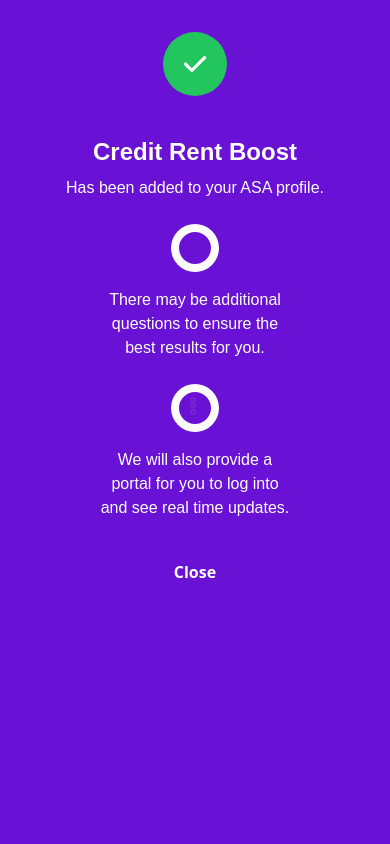
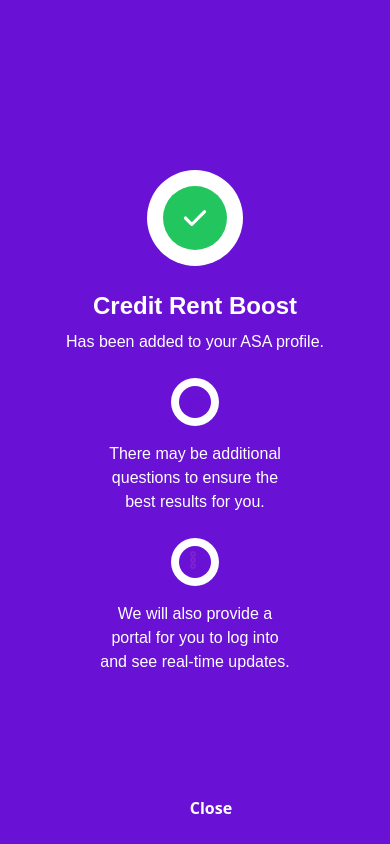
Before and after one commit to vinender/payment-pwa, a React (Create React App) app: page /credit-rent-boost in a window 390 px wide. Built offline with nearby package versions, Linux system fonts and the light colour scheme.

Commit message:
rent boost screen responsive

```diff
--- a/src/components/rent-boost.js
+++ b/src/components/rent-boost.js
@@ -2,8 +2,8 @@
 
 const CreditRentBoost = () => {
   return (
-    <div className="relative flex flex-col items-center max-w-3xl mx-auto justify-  min-h-screen bg-theme p-4">
-  <div className="bg- rounded-full p-4">
+    <div className="relative flex flex-col items-center justify-center min-h-screen bg-theme p-4">
+      <div className="bg-white rounded-full p-4">
         <div className="bg-green-500 rounded-full w-16 h-16 flex items-center justify-center">
           <svg
             xmlns="http://www.w3.org/2000/svg"
@@ -61,9 +61,9 @@
         </div>
       </div>
       <p className="text-white font-poppins text-center mt-4">
-    We will also provide a <br /> portal for you to log into <br /> and see real time updates.
+        We will also provide a <br /> portal for you to log into <br /> and see real-time updates.
       </p>
-  <button className="sticky bottom-0 text-white font-bold py-2 px-4 rounded-full mt-8">
+      <button className="fixed bottom-0 left-0 mx-auto w-full mb-4 ml-4 text-white font-bold py-2 px-4 rounded-full">
         Close
       </button>
     </div>
```
Lines whose indentation alone changed are shown as unchanged.
